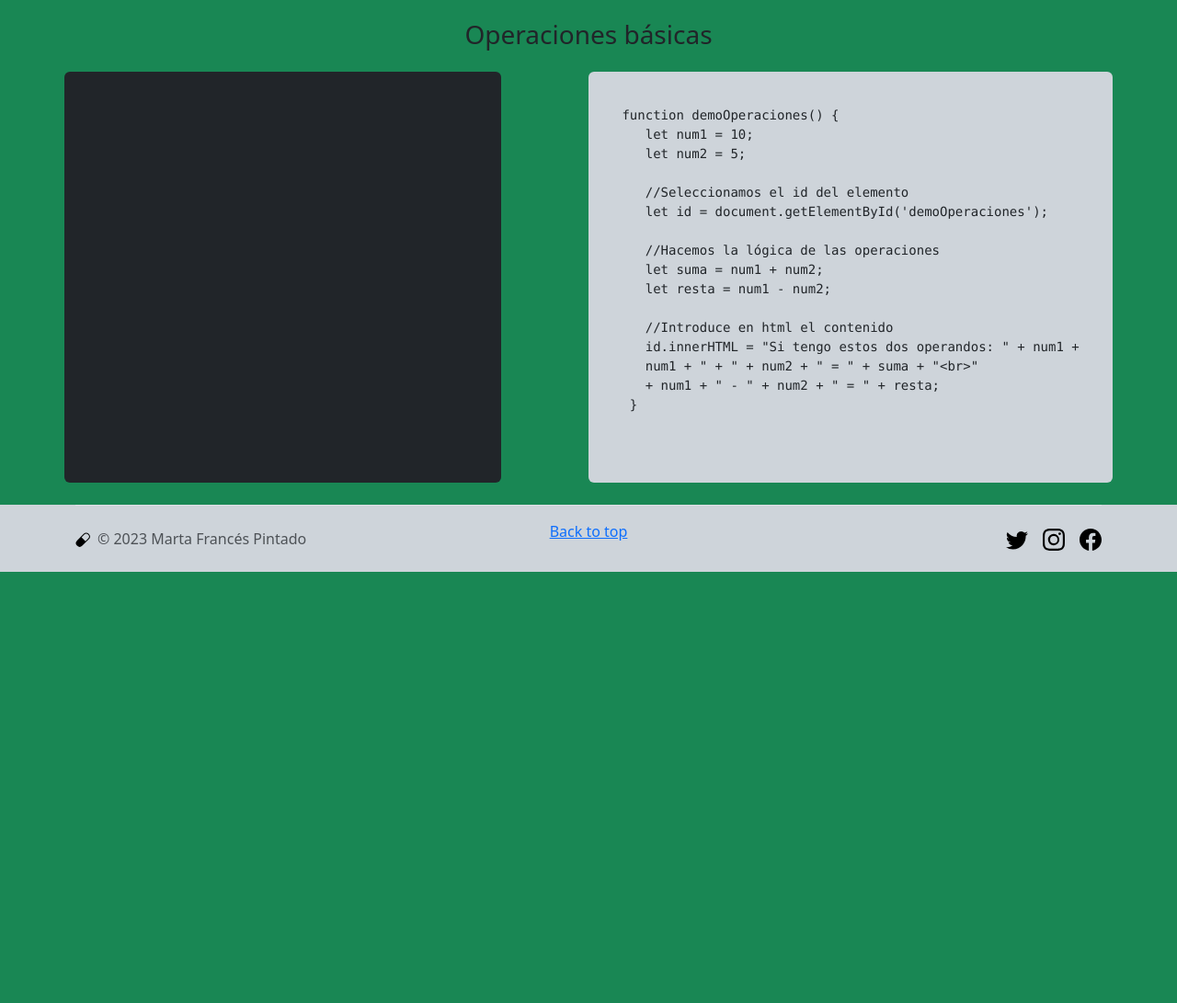
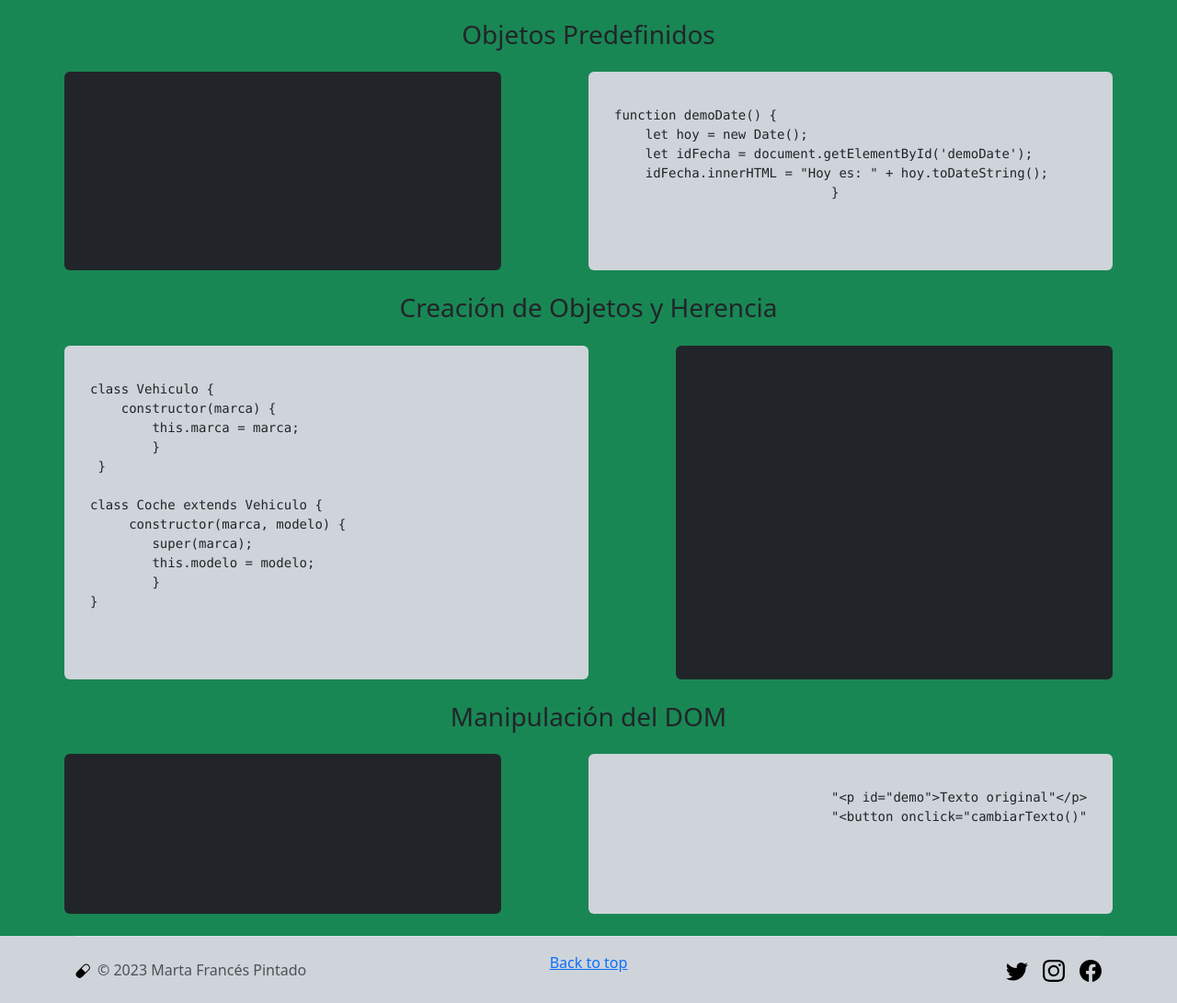
Before and after one commit to MartaFrances98/WikiJS, a plain HTML site: page index.html in a window 1280 px wide. Shown: the part 588-1679 px from the top of the page at 92% size. Before the commit the page ends 1210 px from the top, so only its background shows below. Drawn offline with nearby package versions, Linux system fonts and the light colour scheme.

Commit message:
cambios 21/11 13:55

```diff
--- a/index.html
+++ b/index.html
@@ -117,6 +117,7 @@
     </header>
     <!--Nav-->
 
+    <!-- PRIMERO -->
     <section class="container gy-5 overflow-hidden mt-4">
         <h3 class="text-center mb-4">Operaciones básicas</h3>
         <div class="row justify-content-md-center">
@@ -153,35 +154,83 @@
         </div>
     </section>
 
+    <!-- SEGUNDO -->
     <section class="container gy-5 overflow-hidden mt-4">
-        <h3 class="text-center mb-4">Operaciones básicas</h3>
+        <h3 class="text-center mb-4">Objetos Predefinidos</h3>
         <div class="row justify-content-md-center">
 
             <div class="col-5 text-bg-dark rounded d-flex justify-content-center align-items-center me-auto">
                 <div class="p-3">
-                    <p id="demoOperaciones"></p>
+                    <p id="demoDate()"></p>
                 </div>
             </div>
             <div class="col-6 bg-dark-subtle rounded ">
                 <div class="p-3 text-rigth">
                     <pre>
                         <code class="languaje-js">
- function demoOperaciones() {
-    let num1 = 10;
-    let num2 = 5;
+function demoDate() {
+    let hoy = new Date();
+    let idFecha = document.getElementById('demoDate');
+    idFecha.innerHTML = "Hoy es: " + hoy.toDateString();
+                            }
+                        </code>
+                </pre>
+                </div>
+            </div>
 
-    //Seleccionamos el id del elemento
-    let id = document.getElementById('demoOperaciones');
+        </div>
+    </section>
 
-    //Hacemos la lógica de las operaciones
-    let suma = num1 + num2;
-    let resta = num1 - num2;
+    <!-- TERCERO -->
+    <section class="container gy-5 overflow-hidden mt-4">
+        <h3 class="text-center mb-4">Creación de Objetos y Herencia</h3>
+        <div class="row justify-content-md-center">
+            <div class="col-6 bg-dark-subtle rounded me-auto">
+                <div class="p-3 text-rigth">
+                    <pre>
+                        <code class="languaje-js">
+class Vehiculo {
+    constructor(marca) {
+        this.marca = marca;
+        }
+ }
 
-    //Introduce en html el contenido
-    id.innerHTML = "Si tengo estos dos operandos: " + num1 + " y " + num2 + "&lt;br&gt;" +
-    num1 + " + " + num2 + " = " + suma + "&lt;br&gt;"
-    + num1 + " - " + num2 + " = " + resta;
-  }
+class Coche extends Vehiculo {
+     constructor(marca, modelo) {
+        super(marca);
+        this.modelo = modelo;
+        }
+}
+                        </code>
+                </pre>
+                </div>
+            </div>
+            <div class="col-5 text-bg-dark rounded d-flex justify-content-center align-items-center ">
+                <div class="p-3">
+                    <p id="demoOperaciones"></p>
+                </div>
+            </div>
+
+        </div>
+    </section>
+
+    <!-- CUARTO -->
+    <section class="container gy-5 overflow-hidden mt-4">
+        <h3 class="text-center mb-4">Manipulación del DOM</h3>
+        <div class="row justify-content-md-center">
+
+            <div class="col-5 text-bg-dark rounded d-flex justify-content-center align-items-center me-auto">
+                <div class="p-3">
+                    <p id="demo"></p>
+                </div>
+            </div>
+            <div class="col-6 bg-dark-subtle rounded ">
+                <div class="p-3 text-rigth">
+                    <pre>
+                        <code class="languaje-js">
+                            "&lt;p id="demo"&gt;Texto original"&lt;/p&gt;
+                            "&lt;button onclick="cambiarTexto()"&gt;Cambiar Texto"&lt;/button&gt;
+
                         </code>
                 </pre>
                 </div>
@@ -194,6 +243,11 @@
     <script src="https://cdn.jsdelivr.net/npm/bootstrap@5.3.2/dist/js/bootstrap.bundle.min.js"
         integrity="sha384-C6RzsynM9kWDrMNeT87bh95OGNyZPhcTNXj1NW7RuBCsyN/o0jlpcV8Qyq46cDfL"
         crossorigin="anonymous"></script>
+        <script>
+    function cambiarTexto() {
+        document.getElementById("demo").innerHTML = "Texto cambiado";
+    }
+</script>
 </body>
 
 
@@ -253,4 +307,7 @@
     </div>
 </footer>
 
+
+
+
 </html>
--- a/wiki.js
+++ b/wiki.js
@@ -1,6 +1,7 @@
 window.onload= function () {
 
-    demoOperaciones()
+    demoOperaciones();
+    demoDate()
 
 }
 
@@ -15,3 +16,23 @@ function demoOperaciones() {
         num1 + " + " + num2 + " = " + suma + "<br>" +
         num1 + " - " + num2 + " = " + resta;
 }
+
+function demoDate() {
+    let hoy = new Date();
+    let idFecha = document.getElementById('demoDate');
+    idFecha.innerHTML = "Hoy es: " + hoy.toDateString();
+}
+
+
+class Vehiculo {
+    constructor(marca) {
+        this.marca = marca;
+        }
+ }
+
+class Coche extends Vehiculo {
+     constructor(marca, modelo) {
+        super(marca);
+        this.modelo = modelo;
+        }
+}
```
